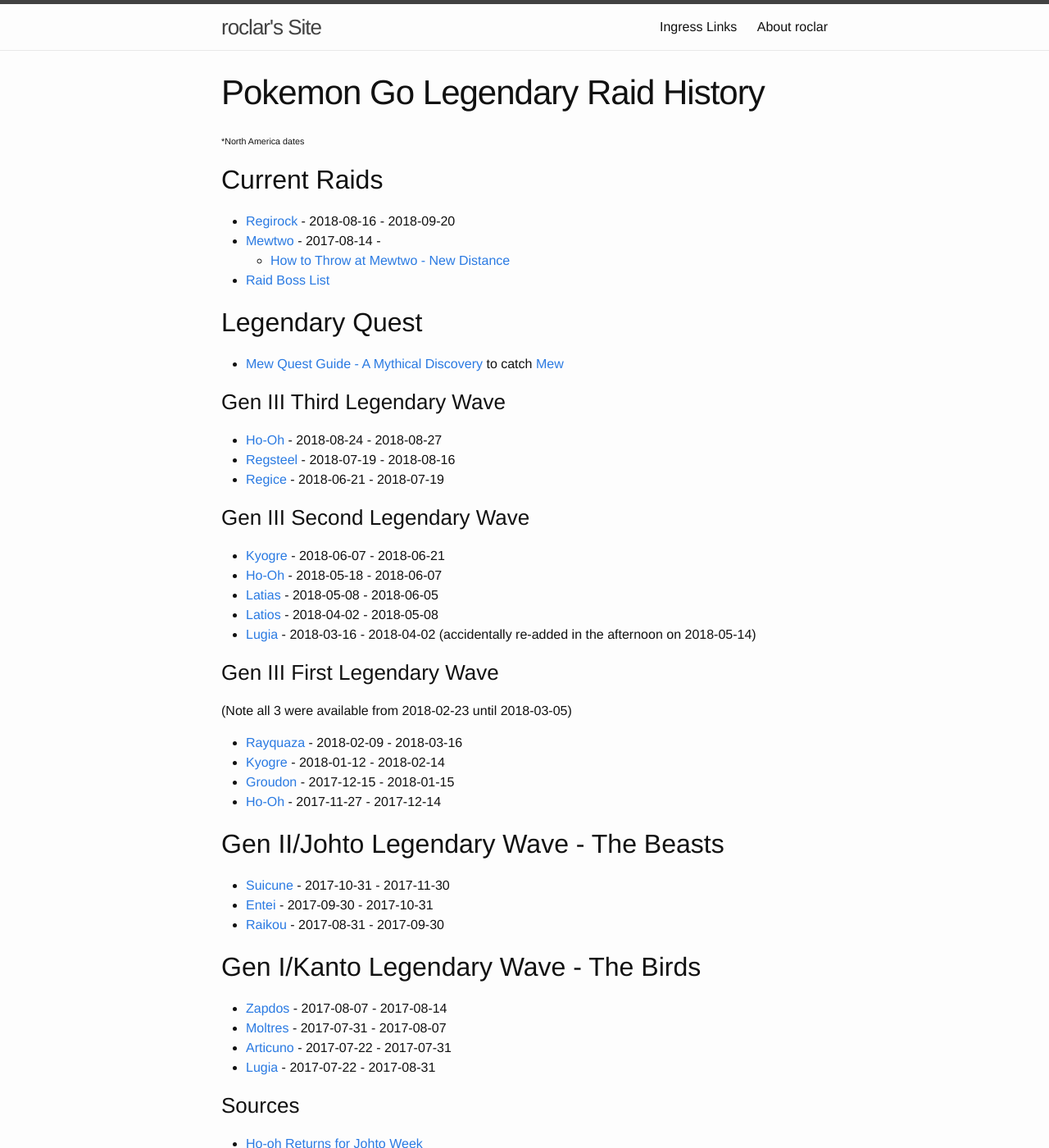
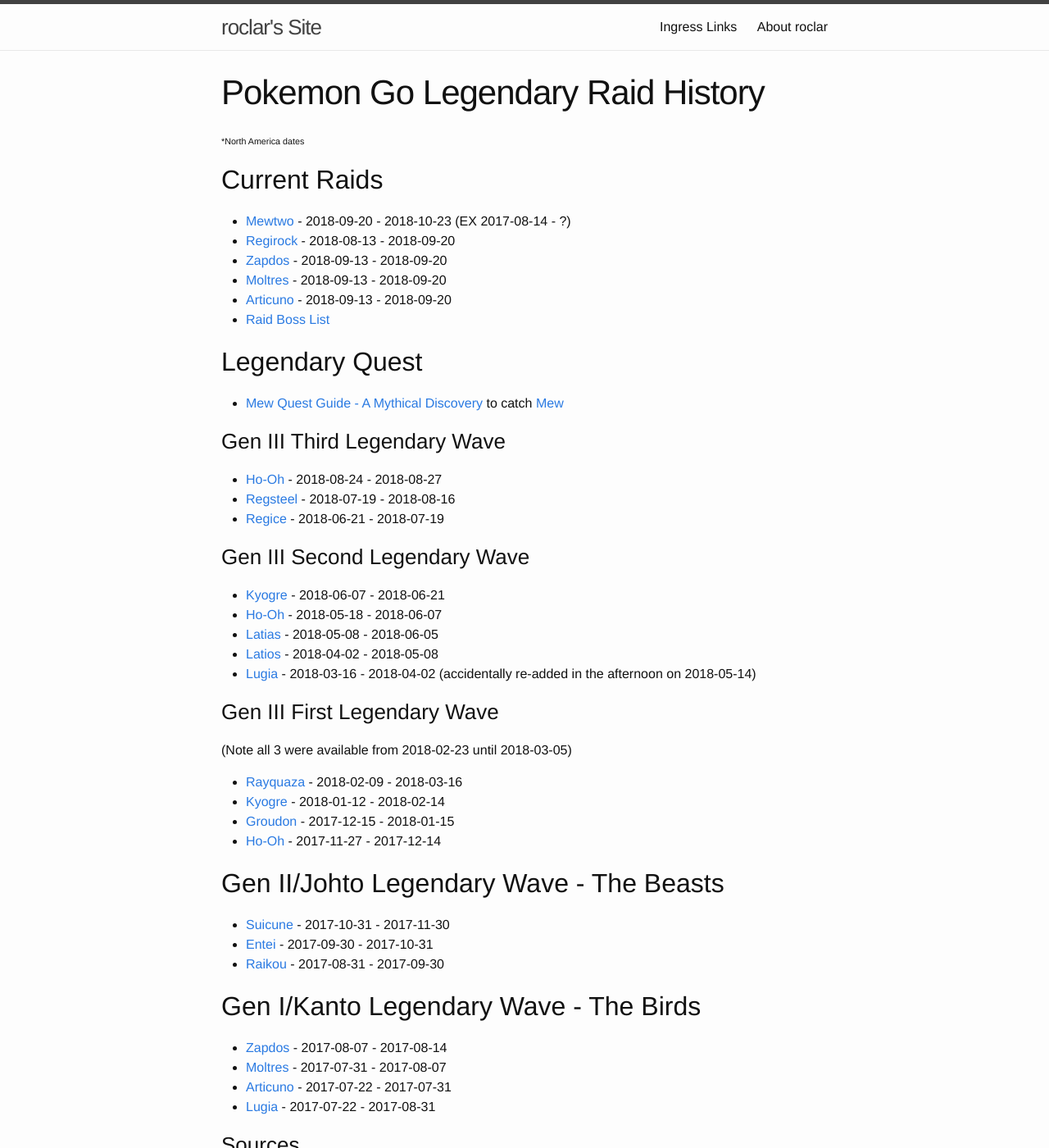
Before and after one commit to roclar/roclar.github.io, a Jekyll site: the page built from PoGoLegendaryHistory.md, in a window 1280 px wide and 1400 px high. Shown: the whole window at 82% size. Built offline with Jekyll 4.4.1, drawn with Linux system fonts in a browser that asks for light colours; some of the changed text lies outside the part shown.

Commit message:
Updated legendary list after ultra bonus announcement

```diff
--- a/PoGoLegendaryHistory.md
+++ b/PoGoLegendaryHistory.md
@@ -6,9 +6,11 @@
 ###### *North America dates
 
 ## Current Raids
-- [Regirock](https://db.pokemongohub.net/pokemon/380) - 2018-08-16 - 2018-09-20
-- [Mewtwo](https://db.pokemongohub.net/pokemon/150) - 2017-08-14 -
-    - [How to Throw at Mewtwo - New Distance](https://www.youtube.com/watch?v=hmo9-FMX7CU)
+- [Mewtwo](https://db.pokemongohub.net/pokemon/150) - 2018-09-20 - 2018-10-23 (EX 2017-08-14 - ?)
+- [Regirock](https://db.pokemongohub.net/pokemon/380) - 2018-08-13 - 2018-09-20
+- [Zapdos](https://db.pokemongohub.net/pokemon/145) - 2018-09-13 - 2018-09-20
+- [Moltres](https://db.pokemongohub.net/pokemon/146) - 2018-09-13 - 2018-09-20
+- [Articuno](https://db.pokemongohub.net/pokemon/144) - 2018-09-13 - 2018-09-20
 - [Raid Boss List](https://pokemongo.gamepress.gg/raid-boss-list)
 
 ## Legendary Quest
```
Also changed, not shown: other parts of PoGoLegendaryHistory.md (+1 -0 lines).
